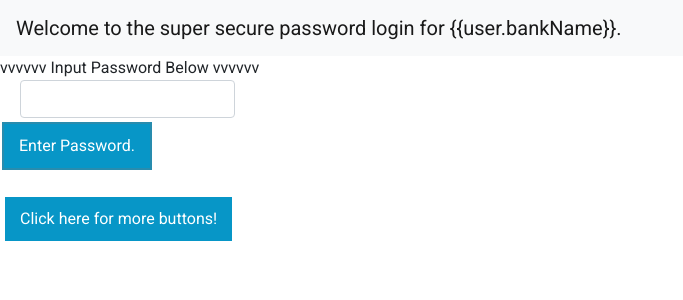
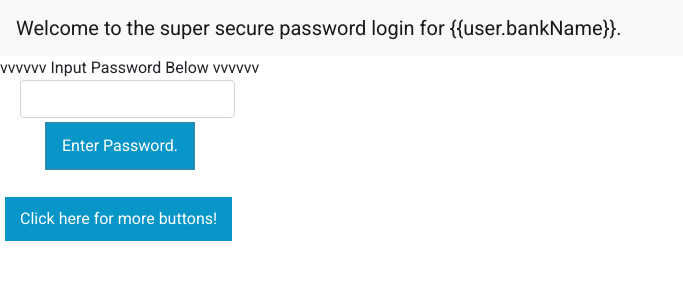
Before and after one commit to kylesmart99/Internship-Project, an Angular app in the folder The Project/InternshipProject/: page /home in a window 1280 px wide. Shown: the top 300 px of the page, without its empty margins (0-683 px from the left). Built offline with nearby package versions, Linux system fonts and the light colour scheme.

Commit message:
Moved enter password button over so it is in line with the input.

```diff
--- a/The Project/InternshipProject/src/app/password-input/password-input.component.html
+++ b/The Project/InternshipProject/src/app/password-input/password-input.component.html
@@ -23,7 +23,9 @@
          </div>
       </div>
 
-      <button class="button" [disabled]="password.invalid" (click)="enterPassword(password.valid)">
+      <button class="button" [disabled]="password.invalid"
+      (click)="enterPassword(password.valid)"
+      style="margin-left: 45px">
         Enter Password.
       </button>
 
```
